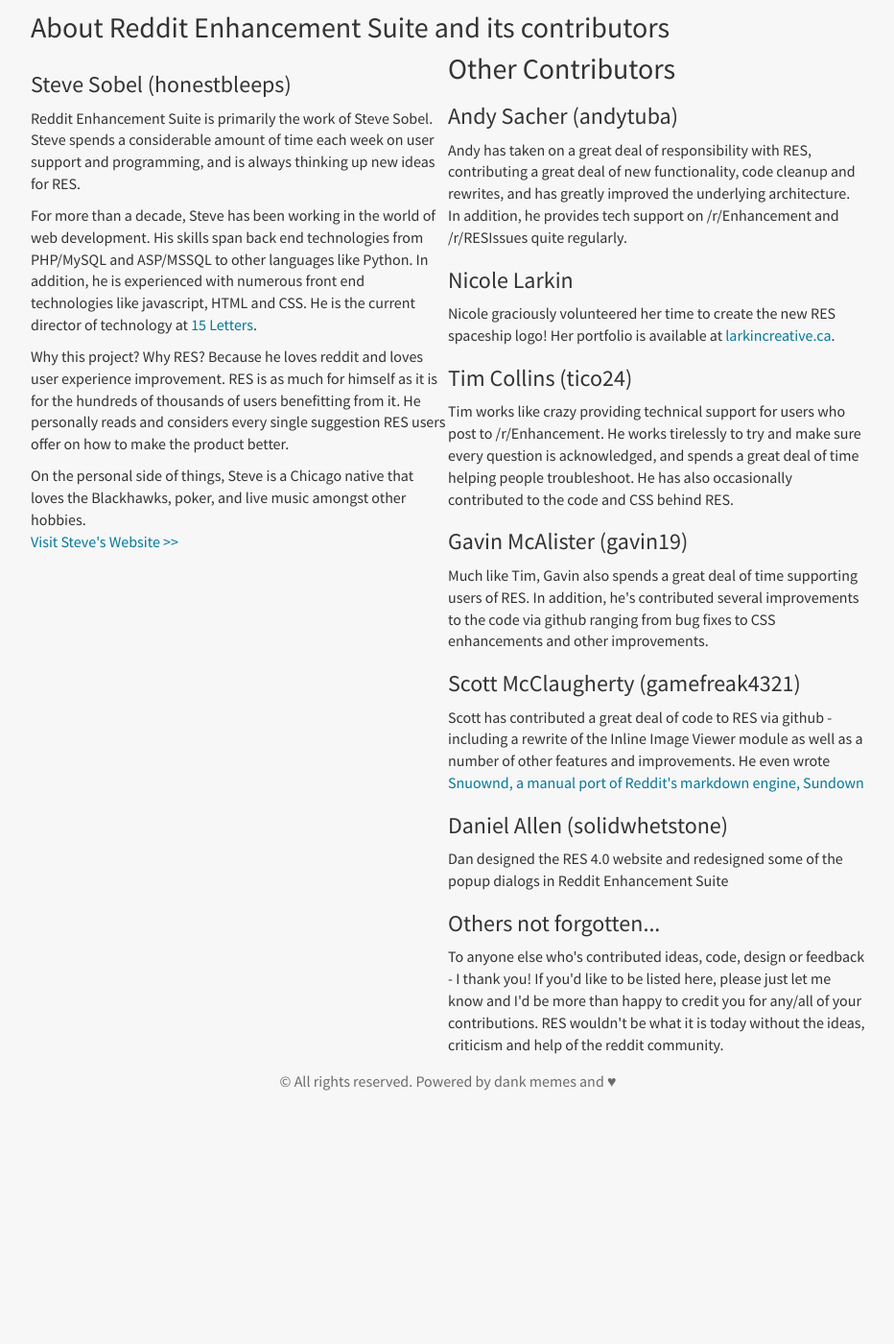
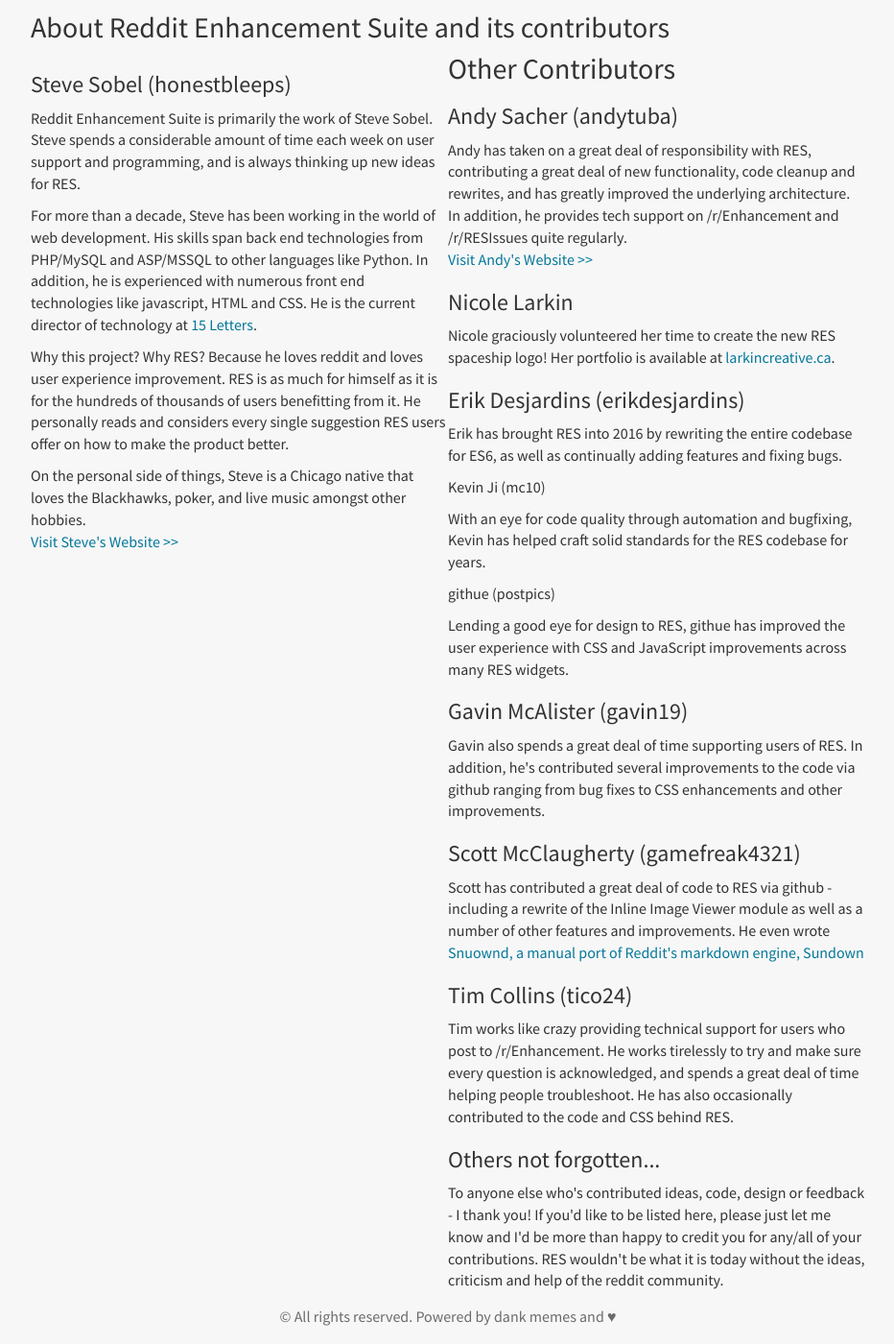
Before and after one commit to Reddit-Enhancement-Suite/Reddit-Enhancement-Suite.github.io, a Jekyll site: the page built from about.html, in a window 1280 px wide and 1400 px high, scrolled down 269 px. Shown: the whole window at 96% size, without its empty margins (173-1105 px from the left). Built offline with Jekyll 4.4.1, drawn with Linux system fonts in a browser that asks for light colours; nearby versions of some CDN libraries; before the commit the page ends 1429 px from its top, so only the background shows below that.

Commit message:
update credits
added @mc10, @githue, @erikdesjardins

```diff
--- a/about.html
+++ b/about.html
@@ -23,22 +23,29 @@
 	<h2 style="margin-top: 0; padding-top: 0;">Other Contributors</h2>
 
 	<h3>Andy Sacher (andytuba)</h3>
-	<p>Andy has taken on a great deal of responsibility with RES, contributing a great deal of new functionality, code cleanup and rewrites, and has greatly improved the underlying architecture. In addition, he provides tech support on /r/Enhancement and /r/RESIssues quite regularly.</p>
+	<p>Andy has taken on a great deal of responsibility with RES, contributing a great deal of new functionality, code cleanup and rewrites, and has greatly improved the underlying architecture. In addition, he provides tech support on /r/Enhancement and /r/RESIssues quite regularly.<br>
+	<a target="_blank" href="https://andytuba.com/">Visit Andy's Website &gt;&gt;</a></p>
 
 	<h3>Nicole Larkin</h3>
 	<p>Nicole graciously volunteered her time to create the new RES spaceship logo! Her portfolio is available at <a href="http://larkincreative.ca">larkincreative.ca</a>.</p>
 
-	<h3>Tim Collins (tico24)</h3>
-	<p>Tim works like crazy providing technical support for users who post to /r/Enhancement.  He works tirelessly to try and make sure every question is acknowledged, and spends a great deal of time helping people troubleshoot.  He has also occasionally contributed to the code and CSS behind RES.</p>
+        <h3>Erik Desjardins (erikdesjardins)</h3>
+        <p>Erik has brought RES into 2016 by rewriting the entire codebase for ES6, as well as continually adding features and fixing bugs.</p>
+
+        <p>Kevin Ji (mc10)</p>
+        <p>With an eye for code quality through automation and bugfixing, Kevin has helped craft solid standards for the RES codebase for years.</p>
+
+        <p>githue (postpics)</p>
+        <p>Lending a good eye for design to RES, githue has improved the user experience with CSS and JavaScript improvements across many RES widgets.</p>
 
 	<h3>Gavin McAlister (gavin19)</h3>
-	<p>Much like Tim, Gavin also spends a great deal of time supporting users of RES.  In addition, he's contributed several improvements to the code via github ranging from bug fixes to CSS enhancements and other improvements.</p>
+	<p>Gavin also spends a great deal of time supporting users of RES.  In addition, he's contributed several improvements to the code via github ranging from bug fixes to CSS enhancements and other improvements.</p>
 
 	<h3>Scott McClaugherty (gamefreak4321)</h3>
 	<p>Scott has contributed a great deal of code to RES via github - including a rewrite of the Inline Image Viewer module as well as a number of other features and improvements. He even wrote <a href="https://github.com/gamefreak/snuownd" target="_blank">Snuownd, a manual port of Reddit's markdown engine, Sundown</a></p>
 
-	<h3>Daniel Allen (solidwhetstone)</h3>
-	<p>Dan designed the RES 4.0 website and redesigned some of the popup dialogs in Reddit Enhancement Suite</p>
+	<h3>Tim Collins (tico24)</h3>
+	<p>Tim works like crazy providing technical support for users who post to /r/Enhancement.  He works tirelessly to try and make sure every question is acknowledged, and spends a great deal of time helping people troubleshoot.  He has also occasionally contributed to the code and CSS behind RES.</p>
 
 	<h3>Others not forgotten...</h3>
 	<p>To anyone else who's contributed ideas, code, design or feedback - I thank you!  If you'd like to be listed here, please just let me know and I'd be more than happy to credit you for any/all of your contributions.  RES wouldn't be what it is today without the ideas, criticism and help of the reddit community.</p>
```
